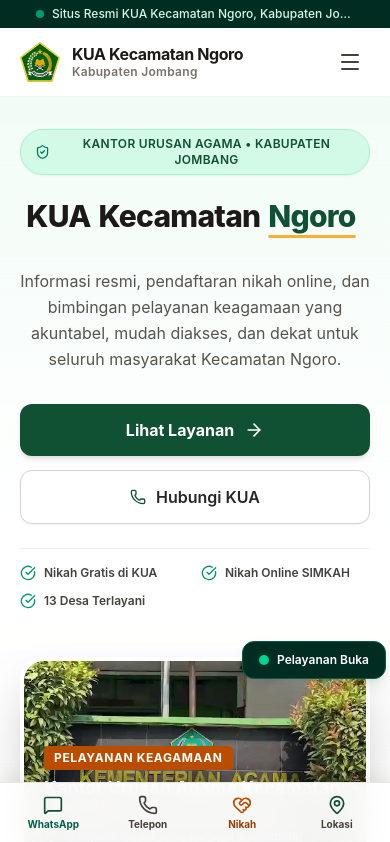
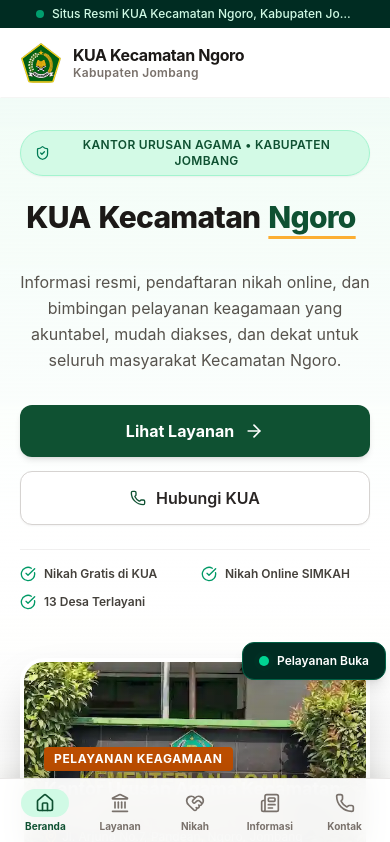
Before and after one commit to majid0511/KUA-NGORO, a React (Vite) app: page / in a window 390 px wide. Shown: the top 842 px of the page. Built offline with nearby package versions, Linux system fonts and the light colour scheme; no server answers; the database is empty.

Commit message:
updateNavbar

```diff
--- a/src/App.tsx
+++ b/src/App.tsx
@@ -6,7 +6,7 @@ import { Routes, Route, Navigate, useLocation } from "react-router-dom";
 import { lazy, Suspense, useEffect, useState } from "react";
 import { Navbar } from "./components/layout/Navbar";
 import { Footer } from "./components/layout/Footer";
-import { MobileStickyBar } from "./components/layout/MobileStickyBar";
+import { MobileBottomNav } from "./components/navigation/MobileBottomNav";
 import Home from "./pages/Home";
 import Profile from "./pages/Profile";
 import Services from "./pages/Services";
@@ -128,7 +128,7 @@ export default function App() {
       {/* Footer: kontak, tautan cepat, dan hak cipta */}
       <Footer />
       {/* Tombol cepat (telepon/WhatsApp) yang menempel di bawah layar HP */}
-      <MobileStickyBar />
+      <MobileBottomNav />
     </div>
   );
 }
--- a/src/components/layout/Navbar.tsx
+++ b/src/components/layout/Navbar.tsx
@@ -2,9 +2,8 @@
 // Di layar kecil menu diganti tombol hamburger yang membuka MobileDrawer. Nomor WhatsApp/telepon diambil dari profil di Supabase.
 import React, { useEffect, useState } from "react";
 import { Link } from "react-router-dom";
-import { Menu, Phone, MessageSquare } from "lucide-react";
+import { Phone, MessageSquare } from "lucide-react";
 import { NavLinks } from "../navigation/NavLinks";
-import { MobileDrawer } from "../navigation/MobileDrawer";
 import { useScrollPosition } from "../../hooks/useScrollPosition";
 import { profileData } from "../../data/profile";
 import { getProfil } from "../../lib/cms/profil";
@@ -28,10 +27,13 @@ function toWaNumber(phone: string): string {
  */
 export const Navbar: React.FC = () => {
   // Apakah menu samping (drawer) di HP sedang terbuka
-  const [mobileDrawerOpen, setMobileDrawerOpen] = useState(false);
   const scrollPosition = useScrollPosition();
   // True jika halaman sudah digulir > 20 piksel -> header tampil dengan gaya "scrolled"
-  const isScrolled = scrollPosition > 20;
+  // Dua ambang berbeda (histeresis): jadi pill di > 48 px, kembali normal di < 8 px, supaya tidak berkedip
+  const [isScrolled, setIsScrolled] = useState(false);
+  useEffect(() => {
+    setIsScrolled((prev) => (prev ? scrollPosition > 8 : scrollPosition > 48));
+  }, [scrollPosition]);
 
   // Nomor WA & telepon yang ditampilkan; awalnya dari data lokal, lalu diganti data dari database jika ada
   const [waNumber, setWaNumber] = useState(profileData.whatsapp);
@@ -81,26 +83,39 @@ export const Navbar: React.FC = () => {
       </div>
 
       {/* Header utama: menempel di atas layar saat discroll (sticky) */}
+         <div className="pointer-events-none sticky top-0 z-40 h-[4.4rem]">
       <header
-        className={`sticky top-0 z-40 w-full transition-all duration-300 ${
+        className={`pointer-events-auto absolute inset-x-0 mx-auto border backdrop-blur-md transition-all duration-500 ease-[cubic-bezier(0.22,1,0.36,1)] ${
           isScrolled
-            ? "glass-nav-scrolled border-b border-stone-200/80 py-2.5"
-            : "glass-nav border-b border-stone-200/40 py-3.5"
+            ? "top-3 w-[calc(100%-1.5rem)] max-w-[75rem] rounded-[1.75rem] bg-[#0f5132]/95 px-4 py-1.5 border-emerald-800/60 shadow-[0_8px_30px_-8px_rgba(4,41,24,0.25),0_2px_8px_-2px_rgba(4,41,24,0.1)] sm:w-[calc(100%-2.5rem)] sm:px-5"
+            : "top-0 w-full max-w-full rounded-none bg-white/90 px-5 py-3.5 sm:px-8 lg:px-10 border-transparent border-b-stone-200/40 shadow-none"
         }`}
       >
-        <div className="container-kua flex items-center justify-between">
+        <div className="mx-auto flex max-w-[75rem] items-center justify-between">
           {/* Logo & nama kantor; mengkliknya kembali ke Beranda */}
           <Link
             to="/"
             className="group flex items-center gap-3 focus:outline-none"
           >
-            <img src={kuaLogo} alt="KUA Logo" className="h-10 w-10" />
+            <img
+  src={kuaLogo}
+  alt="KUA Logo"
+  className={`h-10 w-10 rounded-xl transition-all duration-500 ${isScrolled ? "bg-white p-1" : ""}`}
+/>
 
             <div className="flex flex-col">
-              <span className="text-base font-bold leading-tight tracking-tight text-stone-900 transition-colors group-hover:text-[#0f5132] sm:text-lg">
+              <span
+  className={`text-base font-bold leading-tight tracking-tight transition-colors duration-500 sm:text-lg ${
+    isScrolled ? "text-white" : "text-stone-900 group-hover:text-[#0f5132]"
+  }`}
+>
                 KUA Kecamatan Ngoro
               </span>
-              <span className="text-xs font-semibold tracking-wide text-stone-500">
+              <span
+  className={`text-xs font-semibold tracking-wide transition-colors duration-500 ${
+    isScrolled ? "text-emerald-200" : "text-stone-500"
+  }`}
+>
                 Kabupaten Jombang
               </span>
             </div>
@@ -108,37 +123,31 @@ export const Navbar: React.FC = () => {
 
           {/* Menu halaman untuk layar lebar (disembunyikan di HP/tablet) */}
           <div className="hidden lg:block">
-            <NavLinks />
+            <NavLinks onDark={isScrolled} />
           </div>
 
           {/* Sisi kanan: tombol "Hubungi KUA" (layar lebar) dan tombol hamburger (HP) */}
           <div className="flex items-center gap-3">
             <Link
               to="/kontak"
-              className="hidden items-center gap-2 rounded-xl bg-[#0f5132] px-4 py-2 text-sm font-semibold text-white shadow-sm transition-all hover:bg-[#073822] hover:shadow sm:inline-flex"
-            >
+className={`hidden items-center gap-2 rounded-full px-5 py-2 text-sm font-semibold shadow-sm transition-all duration-500 hover:shadow xl:inline-flex ${
+  isScrolled
+    ? "bg-white text-[#0f5132] hover:bg-emerald-50"
+    : "bg-[#0f5132] text-white hover:bg-[#073822]"
+}`}            >
               <Phone className="h-4 w-4" />
               <span>Hubungi KUA</span>
             </Link>
 
             {/* Tombol hamburger: membuka menu samping di layar kecil */}
-            <button
-              type="button"
-              onClick={() => setMobileDrawerOpen(true)}
-              className="rounded-xl p-2 text-stone-700 transition hover:bg-stone-100 hover:text-stone-900 focus:outline-none focus-visible:ring-2 focus-visible:ring-emerald-700 lg:hidden"
-              aria-label="Buka menu navigasi"
-            >
-              <Menu className="h-6 w-6" />
-            </button>
+
+
           </div>
         </div>
       </header>
+      </div>
 
-      {/* Menu samping untuk HP; terbuka/tertutup mengikuti mobileDrawerOpen */}
-      <MobileDrawer
-        isOpen={mobileDrawerOpen}
-        onClose={() => setMobileDrawerOpen(false)}
-      />
+
     </>
   );
 };
--- /dev/null
+++ b/src/components/navigation/MobileBottomNav.tsx
@@ -0,0 +1,55 @@
+// NAVIGASI BAWAH UNTUK HP & TABLET: lima menu utama berbentuk ikon, menempel di bawah layar.
+// Menggantikan tombol hamburger + drawer lama. Disembunyikan di layar lebar (lg ke atas) yang memakai menu di Navbar.
+import React from "react";
+import { NavLink } from "react-router-dom";
+import { Home, Landmark, HeartHandshake, Newspaper, Phone } from "lucide-react";
+
+// Maksimal 5 menu. "end" = hanya aktif jika alamat persis sama (agar Layanan tidak ikut aktif di /layanan/pernikahan).
+const items = [
+  { to: "/", label: "Beranda", icon: Home, end: true },
+  { to: "/layanan", label: "Layanan", icon: Landmark, end: true },
+  { to: "/layanan/pernikahan", label: "Nikah", icon: HeartHandshake, end: false },
+  { to: "/informasi", label: "Informasi", icon: Newspaper, end: false },
+  { to: "/kontak", label: "Kontak", icon: Phone, end: false },
+];
+
+/**
+ * Bilah menu bawah. Menu halaman yang sedang dibuka diberi warna hijau + latar bulat di belakang ikonnya.
+ */
+export const MobileBottomNav: React.FC = () => {
+  return (
+    <nav
+      aria-label="Menu utama"
+      className="fixed bottom-0 left-0 right-0 z-40 border-t border-stone-200/90 bg-white/95 pb-[env(safe-area-inset-bottom)] shadow-[0_-4px_20px_rgba(0,0,0,0.08)] backdrop-blur-md lg:hidden"
+    >
+      <ul className="grid grid-cols-5 px-2 py-1.5">
+        {items.map(({ to, label, icon: Icon, end }) => (
+          <li key={to}>
+            <NavLink
+              to={to}
+              end={end}
+              className={({ isActive }) =>
+                `flex flex-col items-center gap-0.5 rounded-xl py-1 text-[10px] font-bold transition-colors ${
+                  isActive ? "text-[#0f5132]" : "text-stone-500 hover:text-stone-800"
+                }`
+              }
+            >
+              {({ isActive }) => (
+                <>
+                  <span
+                    className={`flex h-7 w-12 items-center justify-center rounded-full transition-colors ${
+                      isActive ? "bg-emerald-100" : ""
+                    }`}
+                  >
+                    <Icon className="h-5 w-5" />
+                  </span>
+                  <span>{label}</span>
+                </>
+              )}
+            </NavLink>
+          </li>
+        ))}
+      </ul>
+    </nav>
+  );
+};
--- a/src/components/navigation/MobileDrawer.tsx
+++ /dev/null
@@ -1,163 +0,0 @@
-// MENU SAMPING UNTUK HP (drawer): panel yang meluncur dari kanan berisi logo, daftar menu, dan akses cepat WhatsApp/telepon.
-// Dibuka lewat tombol hamburger di Navbar.
-import React, { useEffect, useState } from "react";
-import { X, Phone, MessageSquare } from "lucide-react";
-import { motion, AnimatePresence } from "framer-motion";
-import { NavLinks } from "./NavLinks";
-import { profileData } from "../../data/profile";
-import { getProfil } from "../../lib/cms/profil";
-import kualogo from "../../assets/kualogo.png";
-
-/**
- * isOpen = sedang terbuka atau tidak, onClose = fungsi penutup yang diberikan Navbar.
- */
-interface MobileDrawerProps {
-  isOpen: boolean;
-  onClose: () => void;
-}
-
-/**
- * Mengubah nomor telepon menjadi format tautan WhatsApp (hanya angka, awalan 0 -> 62).
- */
-function toWaNumber(phone: string): string {
-  const digits = phone.replace(/\D/g, "");
-
-  if (digits.startsWith("08")) return "62" + digits.slice(1);
-  if (digits.startsWith("628")) return digits;
-
-  return digits;
-}
-
-/**
- * Panel menu samping dengan animasi geser dari kanan dan latar gelap di belakangnya.
- */
-export const MobileDrawer: React.FC<MobileDrawerProps> = ({
-  isOpen,
-  onClose,
-}) => {
-  const [phone, setPhone] = useState(profileData.phone);
-  const [waNumber, setWaNumber] = useState(
-    toWaNumber(profileData.whatsapp || profileData.phone)
-  );
-
-  // Ambil data profil terbaru dari CMS
-  useEffect(() => {
-    getProfil().then((response) => {
-      const profil = response.data;
-
-      if (profil?.phone) {
-        setPhone(profil.phone);
-        setWaNumber(toWaNumber(profil.phone));
-      }
-    });
-  }, []);
-
-  // Kunci scroll halaman ketika drawer terbuka
-  useEffect(() => {
-    document.body.style.overflow = isOpen ? "hidden" : "unset";
-
-    return () => {
-      document.body.style.overflow = "unset";
-    };
-  }, [isOpen]);
-
-  return (
-    <AnimatePresence>
-      {isOpen && (
-        <div className="fixed inset-0 z-50 lg:hidden">
-          {/* Latar gelap di belakang panel; mengkliknya menutup drawer */}
-          <motion.div
-            initial={{ opacity: 0 }}
-            animate={{ opacity: 1 }}
-            exit={{ opacity: 0 }}
-            onClick={onClose}
-            className="fixed inset-0 bg-stone-900/60 backdrop-blur-sm"
-          />
-
-          {/* Panel menu yang meluncur masuk dari sisi kanan */}
-          <motion.div
-            initial={{ x: "100%" }}
-            animate={{ x: 0 }}
-            exit={{ x: "100%" }}
-            transition={{
-              type: "spring",
-              stiffness: 300,
-              damping: 30,
-            }}
-            className="fixed inset-y-0 right-0 z-10 flex w-full max-w-xs flex-col justify-between overflow-y-auto bg-white shadow-2xl sm:max-w-sm"
-          >
-            <div>
-              {/* Bagian kepala: logo + nama kantor + tombol tutup */}
-              <div className="flex items-center justify-between border-b border-stone-200 bg-emerald-950 p-5 text-white">
-                <div className="flex items-center gap-3">
-                  {/* Logo KUA */}
-                  <div className="flex h-10 w-10 shrink-0 items-center justify-center overflow-hidden rounded-lg bg-white">
-                    <img
-                      src={kualogo}
-                      alt="Logo KUA Kecamatan Ngoro"
-                      className="h-full w-full object-contain p-1"
-                    />
-                  </div>
-
-                  {/* Nama kantor */}
-                  <div>
-                    <span className="block text-sm font-bold leading-tight">
-                      KUA Ngoro
-                    </span>
-                    <span className="block text-[11px] text-emerald-200">
-                      Kabupaten Jombang
-                    </span>
-                  </div>
-                </div>
-
-                {/* Tombol X penutup menu */}
-                <button
-                  type="button"
-                  onClick={onClose}
-                  className="rounded-lg p-2 text-emerald-200 transition hover:bg-emerald-900 hover:text-white"
-                  aria-label="Tutup menu"
-                >
-                  <X className="h-6 w-6" />
-                </button>
-              </div>
-
-              {/* Daftar menu halaman (versi menurun); menutup drawer saat salah satu diklik */}
-              <div className="p-4">
-                <NavLinks vertical onItemClick={onClose} />
-              </div>
-            </div>
-
-            {/* Akses cepat: tombol WhatsApp dan telepon di bagian bawah panel */}
-            <div className="space-y-3 border-t border-stone-200 bg-stone-50 p-5">
-              <div className="mb-2 text-xs font-semibold uppercase tracking-wider text-stone-500">
-                Akses Cepat KUA
-              </div>
-
-              {/* Tombol konsultasi via WhatsApp */}
-              <a
-                href={`https://wa.me/${waNumber}`}
-                target="_blank"
-                rel="noopener noreferrer"
-                onClick={onClose}
-                className="flex items-center gap-3 rounded-xl bg-emerald-50 p-3 text-sm font-semibold text-[#0f5132] transition hover:bg-emerald-100"
-              >
-                <MessageSquare className="h-5 w-5 shrink-0 text-emerald-700" />
-                <span>Konsultasi WhatsApp</span>
-              </a>
-
-              {/* Tombol panggilan telepon */}
-              <a
-                href={`tel:${phone}`}
-                onClick={onClose}
-                className="flex items-center gap-3 rounded-xl bg-stone-100 p-3 text-sm font-semibold text-stone-800 transition hover:bg-stone-200"
-              >
-                <Phone className="h-5 w-5 shrink-0 text-stone-600" />
-                <span>Telepon: {phone}</span>
-              </a>
-            </div>
-          </motion.div>
-        </div>
-      )}
-    </AnimatePresence>
-  );
-};
--- a/src/components/navigation/NavLinks.tsx
+++ b/src/components/navigation/NavLinks.tsx
@@ -31,6 +31,7 @@ interface NavLinksProps {
   className?: string;
   onItemClick?: () => void;
   vertical?: boolean;
+  onDark?: boolean; // true jika menu berada di atas latar gelap (mis. navbar saat discroll)
 }
 
 /**
@@ -40,6 +41,7 @@ export const NavLinks: React.FC<NavLinksProps> = ({
   className = "",
   onItemClick,
   vertical = false,
+  onDark = false,
 }) => {
   return (
     <nav className={`flex ${vertical ? "flex-col space-y-1" : "items-center space-x-1 lg:space-x-2"} ${className}`}>
@@ -51,12 +53,16 @@ export const NavLinks: React.FC<NavLinksProps> = ({
           end={item.path === "/"}
           onClick={onItemClick}
           className={({ isActive }) =>
-            `px-3.5 py-2 rounded-lg text-sm font-semibold transition-all duration-150 ${
+            `px-3.5 py-2 ${vertical ? "rounded-lg" : "rounded-full"} text-sm font-semibold transition-all duration-300 ${
               vertical ? "w-full text-left text-base" : ""
             } ${
               isActive
-                ? "text-[#0f5132] bg-emerald-100/70 font-bold"
-                : "text-stone-700 hover:text-[#0f5132] hover:bg-stone-100/80"
+                ? onDark
+                  ? "text-white bg-white/15 font-bold"
+                  : "text-[#0f5132] bg-emerald-100/70 font-bold"
+                : onDark
+                  ? "text-emerald-100 hover:text-white hover:bg-white/10"
+                  : "text-stone-700 hover:text-[#0f5132] hover:bg-stone-100/80"
             }`
           }
         >
```
